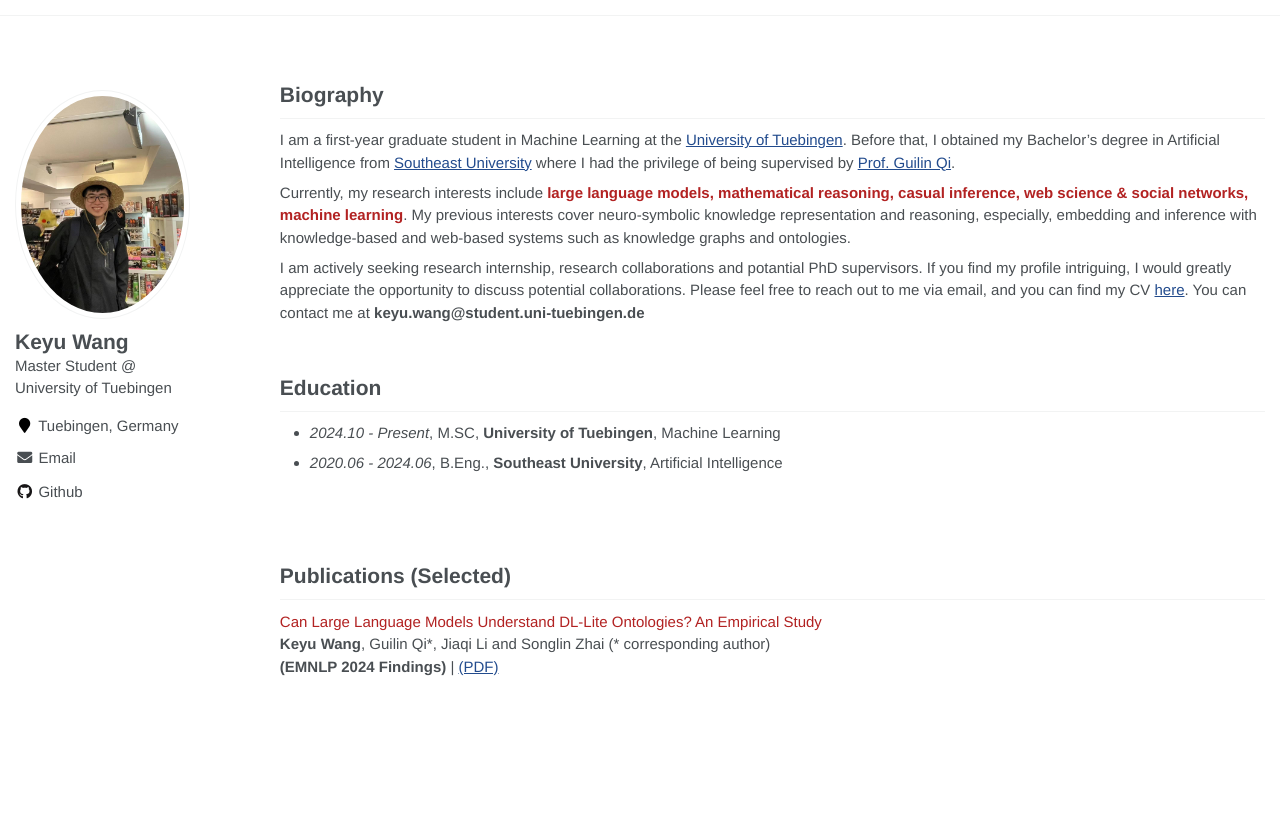
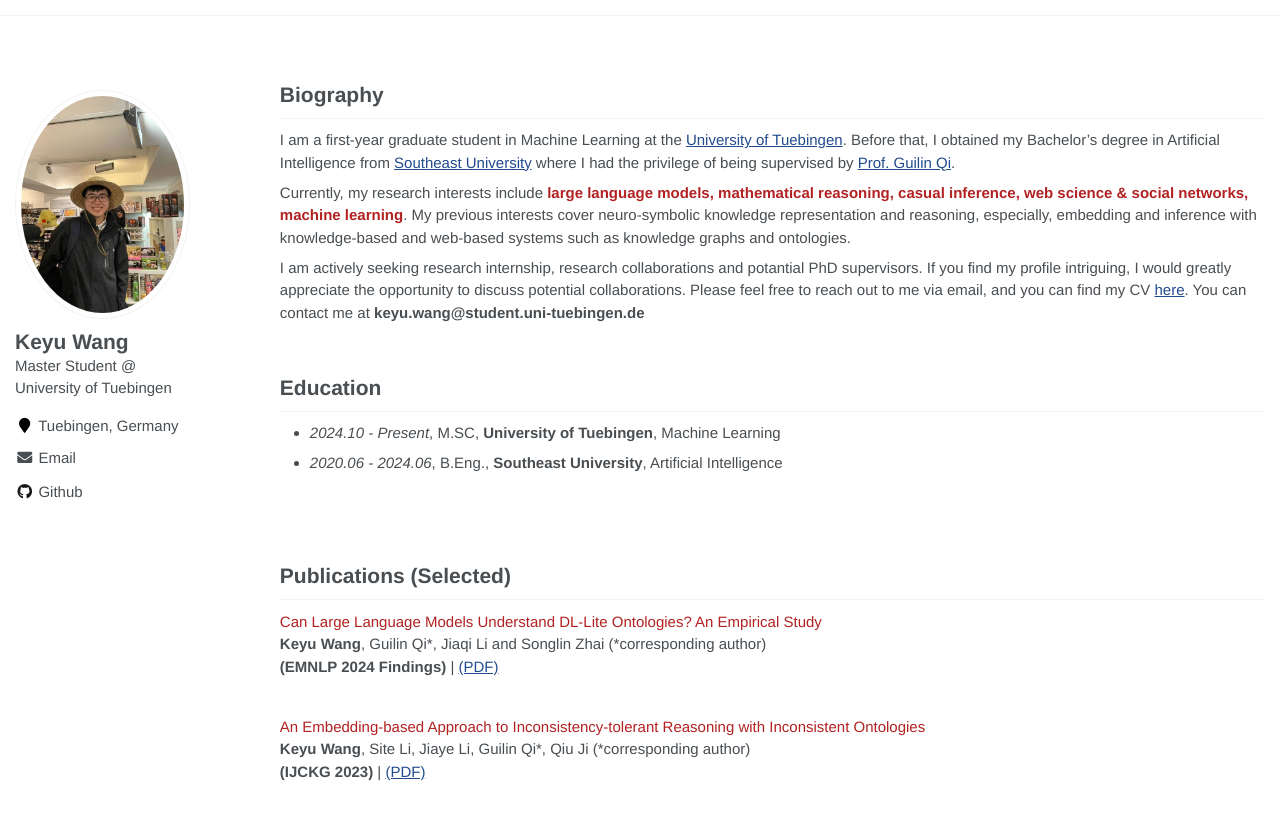
Before and after one commit to keyu-wang-2002/keyu-wang-2002.github.io, a Jekyll site: the page built from _pages/about.md, in a window 1280 px wide. Shown: the top 820 px of the page. Built offline with Jekyll 4.4.1, drawn with Linux system fonts in a browser that asks for light colours.

Commit message:
Update about.md

```diff
--- a/_pages/about.md
+++ b/_pages/about.md
@@ -39,13 +39,19 @@ I am actively seeking research internship, research collaborations and potantial
 
 <div class='paper-box-text' markdown="1">
 <font color='FireBrick'> Can Large Language Models Understand DL-Lite Ontologies? An Empirical Study </font>
-**Keyu Wang**, Guilin Qi\*, Jiaqi Li and Songlin Zhai (* corresponding author) \\
+**Keyu Wang**, Guilin Qi\*, Jiaqi Li and Songlin Zhai (*corresponding author) \\
 **(EMNLP 2024 Findings)** | [(PDF)](https://arxiv.org/abs/2406.17532)
 </div>
 
 <br>
 
+<div class='paper-box-text' markdown="1">
+<font color='FireBrick'> An Embedding-based Approach to Inconsistency-tolerant Reasoning with Inconsistent Ontologies </font>
+**Keyu Wang**, Site Li, Jiaye Li, Guilin Qi\*, Qiu Ji (*corresponding author) \\
+**(IJCKG 2023)** | [(PDF)]([https://arxiv.org/abs/2304.01664])
+</div>
 
 
+<br>
 
 <div style="height: 75px;"></div>
```
